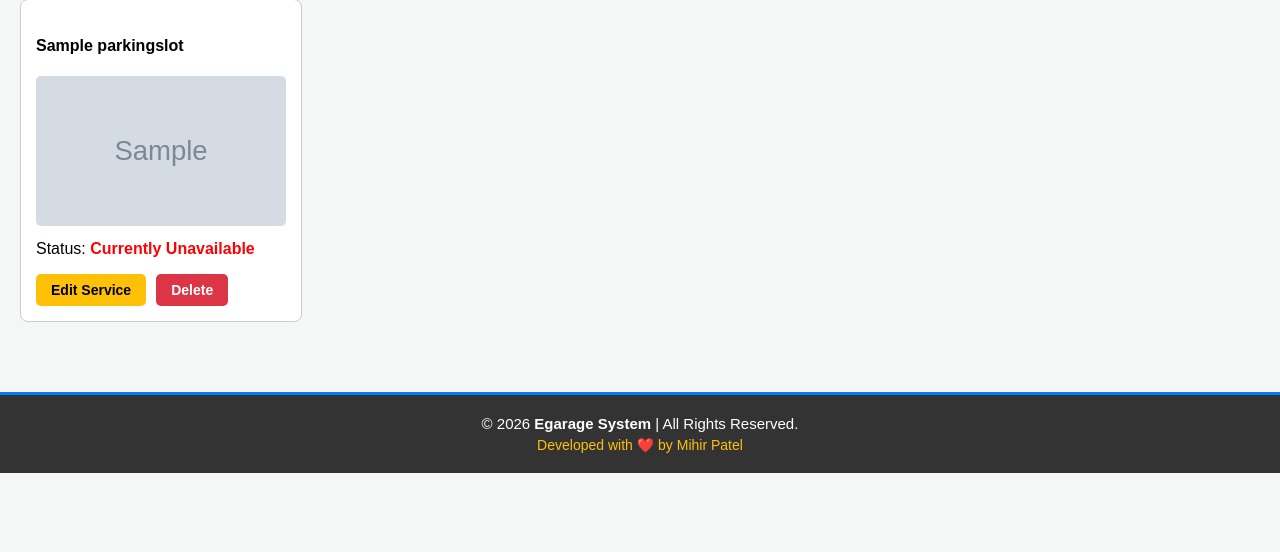
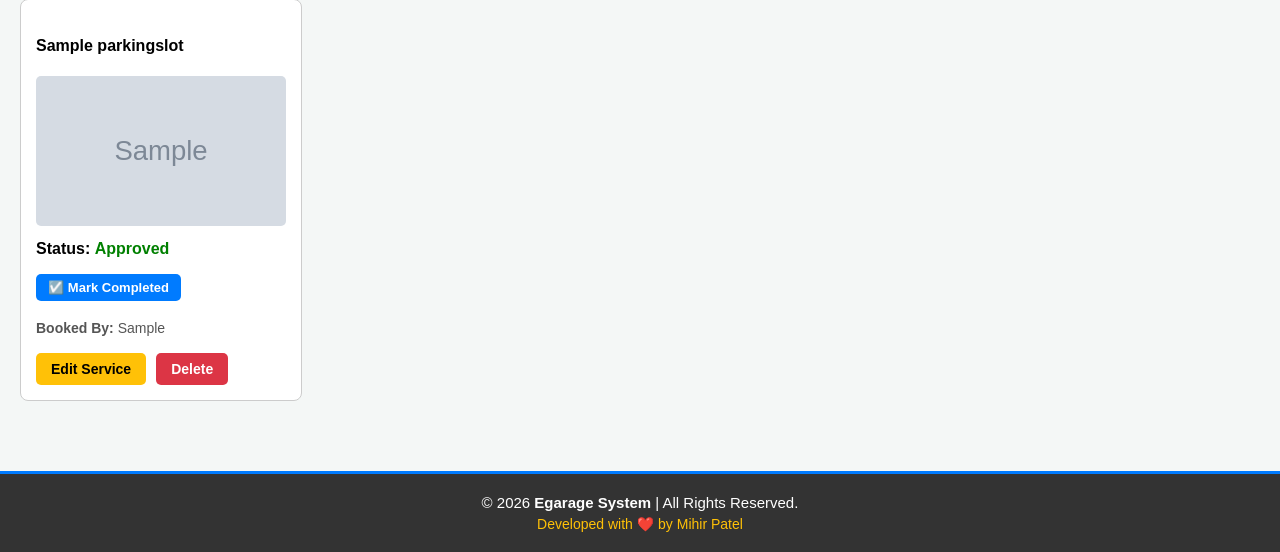
Before and after one commit to pm8746295-cell/Egarage, a Django app: page /garage/owner/ in a window 1280 px wide. Shown: the part 807-1359 px from the top of the page. Before the commit the page ends 1280 px from the top, so only its background shows below. Run offline with Django 5.2, Linux system fonts and the light colour scheme; a user stored in the database is signed in; tables that the repository leaves empty hold one stand-in row (values such as "Sample post"); grey boxes marked "Sample" are stand-in pictures.

Commit message:
Completed Owner Dashboard analytics and full booking cycle

```diff
--- a/Egarage/garage/models.py
+++ b/Egarage/garage/models.py
@@ -14,3 +14,11 @@ class ParkingSlot(models.Model):
 
     def __str__(self):
         return self.name
+
+    STATUS_CHOICES = (
+        ('Pending', 'Pending'),
+        ('Approved', 'Approved'),
+        ('Completed', 'Completed'),
+        ('Cancelled', 'Cancelled'),
+    )
+    status = models.CharField(max_length=20, choices=STATUS_CHOICES, default='Pending')
--- a/Egarage/garage/urls.py
+++ b/Egarage/garage/urls.py
@@ -10,5 +10,8 @@ urlpatterns = [
     path('owner/delete-service/<int:id>/', views.deleteParking, name='delete_parking'),
     path('edit-profile/', views.editProfile, name='edit_profile'),
     path('user/cancel-booking/<int:id>/', views.cancelBooking, name='cancel_booking'),
-    path('user/invoice/<int:id>/', views.generateInvoice, name='generate_invoice')
+    path('user/invoice/<int:id>/', views.generateInvoice, name='generate_invoice'),
+    path('approve/<int:id>/', views.approveBooking, name='approve_booking'),
+    path('reject/<int:id>/', views.rejectBooking, name='reject_booking'),
+    path('complete/<int:id>/', views.completeBooking, name='complete_booking')
 ]
--- a/Egarage/garage/views.py
+++ b/Egarage/garage/views.py
@@ -18,10 +18,18 @@ def ownerDashboardView(request):
     else:
         parkings = ParkingSlot.objects.all()
 
-    # --- YAHAN SE NAYA LOGIC SHURU HOTA HAI ---
+    # --- NAYA PRO LOGIC FOR ANALYTICS ---
     total_services = ParkingSlot.objects.count()
+
+    # 1. Jo gaadiyan abhi garage mein hain (Pending/Approved)
     active_bookings = ParkingSlot.objects.filter(is_booked=True).count()
-    total_earnings = active_bookings * 499
+
+    # 2. Jo gaadiyan service ho chuki hain (Completed)
+    completed_bookings = ParkingSlot.objects.filter(status='Completed').count()
+
+    # 3. Total Earnings = (Active gaadiyan + Complete ho chuki gaadiyan) * 499
+    # Ab paise kabhi kam nahi honge!
+    total_earnings = (active_bookings + completed_bookings) * 499
 
     context = {
         "parkings": parkings,
@@ -29,6 +37,7 @@ def ownerDashboardView(request):
         "active_bookings": active_bookings,
         "total_earnings": total_earnings
     }
+
     return render(request, "garage/owner/owner_dashboard.html", context)
 
 #@login_required(login_url="login")
@@ -66,6 +75,7 @@ def bookService(request, id):
     if request.method == "POST":
         service.is_booked = True
         service.booked_by = request.user
+        service.status = 'pending'
         service.save()
 
 
@@ -154,3 +164,31 @@ def generateInvoice(request, id):
         return redirect("user_dashboard")
 
     return render(request, "garage/user/invoice.html", {"service": service, "user": request.user})
+
+
+@login_required(login_url="login")
+@role_required(allowed_roles=["owner"])
+def approveBooking(request, id):
+    booking = ParkingSlot.objects.get(id=id)
+    booking.status = 'approved'
+    booking.save()
+    return redirect("owner_dashboard")
+
+@login_required(login_url="login")
+@role_required(allowed_roles=["owner"])
+def rejectBooking(request, id):
+    booking = ParkingSlot.objects.get(id=id)
+    booking.status = 'pending'
+    booking.is_booked = False
+    booking.booked_by = None
+    booking.save()
+    return redirect("owner_dashboard")
+
+@login_required(login_url="login")
+@role_required(allowed_roles=["owner"])
+def completeBooking(request, id):
+    booking = ParkingSlot.objects.get(id=id)
+    booking.status = 'Completed'
+    booking.is_booked = False  # Isse service wapas dusre logo ke liye Available ho jayegi
+    booking.save()
+    return redirect("owner_dashboard")
--- a/Egarage/templates/garage/owner/owner_dashboard.html
+++ b/Egarage/templates/garage/owner/owner_dashboard.html
@@ -68,11 +68,43 @@
                 {% if parking.parkingImage %}
                     <img src="{{ parking.parkingImage.url }}" alt="Service Image" style="width: 100%; height: 150px; object-fit: cover; border-radius: 5px;">
                 {% endif %}
-                <p style="margin-top: 10px;">Status:
+               <p style="margin-top: 10px;"><strong>Status:</strong>
                     {% if parking.is_booked %}
-                        <span style="color:red; font-weight: bold;">Currently Unavailable</span>
+                        {% if parking.status|lower == 'pending' %}
+                            <span style="color: orange; font-weight: bold;">Pending</span>
+
+                        {% elif parking.status|lower == 'approved' %}
+                            <span style="color: green; font-weight: bold;">Approved</span>
+
+                            <div style="margin-top: 10px;">
+                                <a href="{% url 'complete_booking' parking.id %}" style="background-color: #007bff; color: white; padding: 6px 12px; text-decoration: none; border-radius: 5px; font-weight: bold; font-size: 13px; display: inline-block;">☑️ Mark Completed</a>
+                            </div>
+
+                        {% else %}
+                            <span style="color: red; font-weight: bold;">{{ parking.status }}</span>
+                        {% endif %}
+
+                        {% if parking.booked_by %}
+                            <br>
+                            <span style="font-size: 14px; color: #555;">
+                                <strong>Booked By:</strong>
+                                {% if parking.booked_by.first_name %}
+                                    {{ parking.booked_by.first_name }}
+                                {% else %}
+                                    {{ parking.booked_by.email }}
+                                {% endif %}
+                            </span>
+                        {% endif %}
+
+                        {% if parking.status|lower == 'pending' %}
+                            <div style="margin-top: 10px; display: flex; gap: 10px;">
+                                <a href="{% url 'approve_booking' parking.id %}" style="background-color: #28a745; color: white; padding: 5px 10px; text-decoration: none; border-radius: 5px;">✅ Approve</a>
+                                <a href="{% url 'reject_booking' parking.id %}" style="background-color: #dc3545; color: white; padding: 5px 10px; text-decoration: none; border-radius: 5px;">❌ Reject</a>
+                            </div>
+                        {% endif %}
+
                     {% else %}
-                        <span style="color:green; font-weight: bold;">Available</span>
+                        <span style="color: green; font-weight: bold;">Available</span>
                     {% endif %}
                 </p>
                 <div style="margin-top: 15px; display: flex; gap: 10px;">
--- a/Egarage/templates/garage/user/invoice.html
+++ b/Egarage/templates/garage/user/invoice.html
@@ -51,8 +51,9 @@
 
 <style>
     @media print {
-        button, a { display: none !important; }
-        body { background-color: white; }
+      .navbar, footer, .back-btn, button {
+        display: none !important;
+      }
     }
 </style>
 {% endblock %}
```
Also changed, not shown: Egarage/templates/garage/user/user_dashboard.html (+30 -6 lines), Egarage/garage/migrations/0003_parkingslot_status.py (added), Egarage/media/parking_images/car-mechanic-changing-wheels-car.jpg (added).
